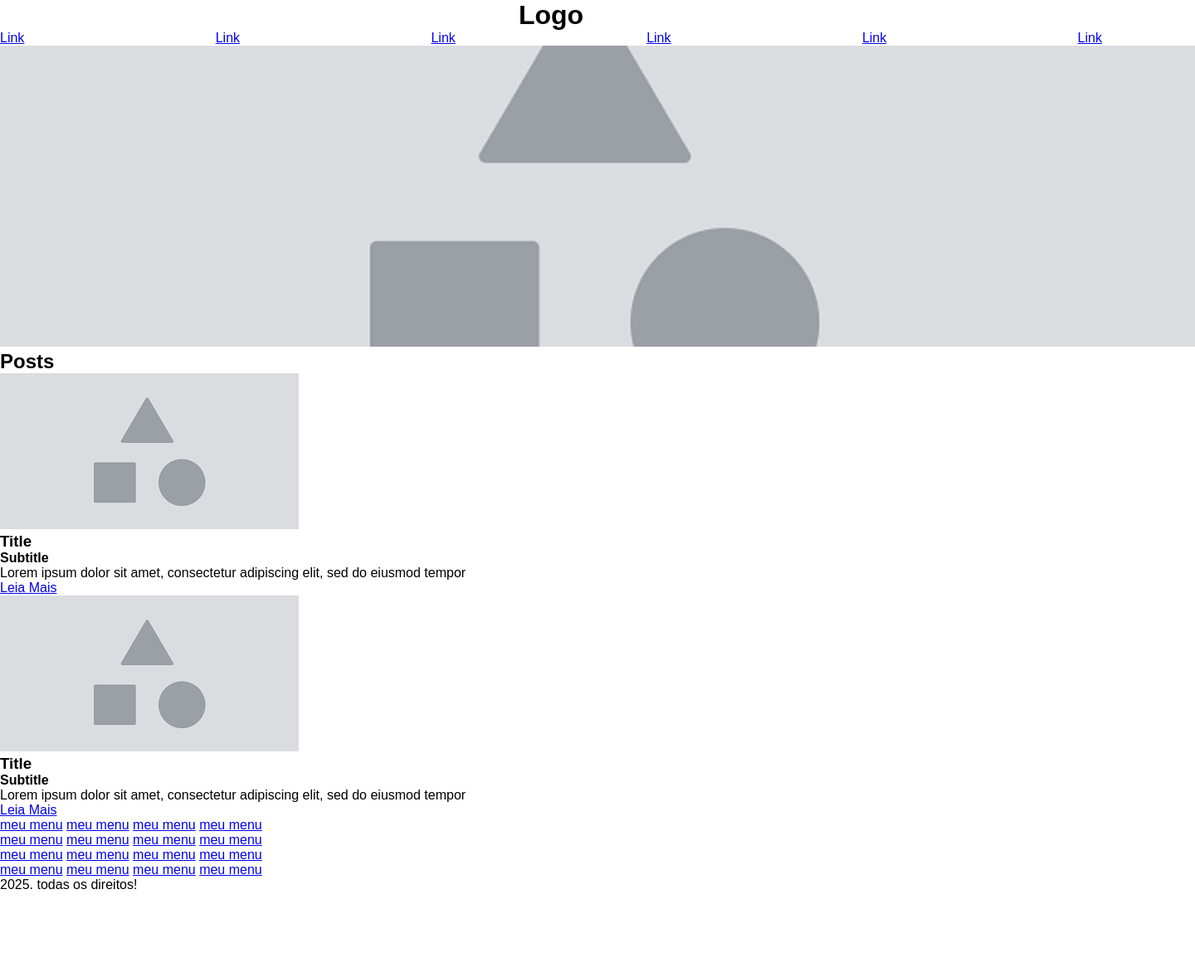
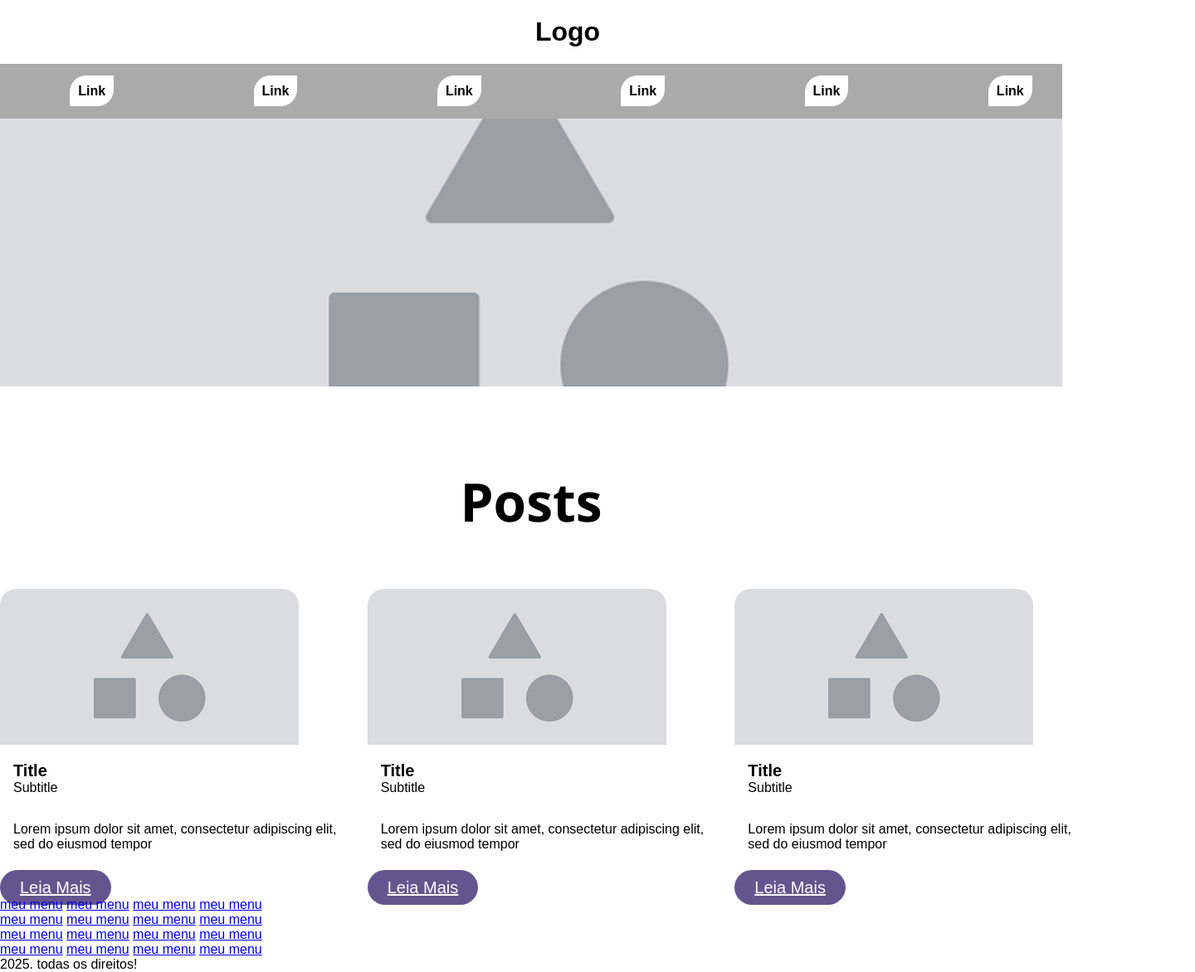
Before and after one commit to malubeat/Aulas-CSS--senai, a plain HTML site: page wireframe/index.html in a window 1280 px wide. Shown: the whole page at 83% size, 1440 px wide, since content can reach past the window. Before the commit the page ends 1076 px from the top, so only its background shows below. Drawn offline with nearby package versions, Linux system fonts and the light colour scheme.

Commit message:
formatação do wireframe

```diff
--- a/wireframe/css/styles.css
+++ b/wireframe/css/styles.css
@@ -8,14 +8,72 @@
     width: 1328px;
     margin: auto;
 }
+header{
+    padding: 20px;
+}
 /*  */
 h1{
     text-align: center;
 }
 /* nav */
-
+nav{
+    background: #aaa;
+    padding: 24px 0;
+}
 nav ul{
     list-style: none;
     display: flex;
+    justify-content: space-around;
+}
+nav ul li a{
+    color: black;
+    font-weight:600;
+    font-size: 25 px;
+    text-decoration: none;
+    background: #fff;
+    padding: 10px;
+    transition: all ease-in-out 0.3s;
+    border-radius: 20px 0;
+}
+nav ul li a:hover{
+    background: #000 no-repeat top;
+    color: #fff;
+    border-radius: 0 20px;
+}
+/* banner */
+#banner img{
+    width: 100%;
+}
+/* posts */
+.posts h2{
+    text-align: center;
+    margin: 91px 0 62px;
+    font-size: 64px;
+    font-family: "Open Sans", sans-serif;
+
+}
+.posts .container{
+    display: flex;
     justify-content: space-between;
 }
+.posts img{
+    border-radius:20px 20px 0 0;
+}
+.posts h3{
+    font-size: 20px;
+    margin: 16px 16px 0;
+}
+.posts h4{
+    margin-left: 16px;
+    font-weight: normal;
+}
+.posts p{
+    margin: 32px 16px;
+}
+.posts a{
+    background: #65558f;
+    color: #fff;
+    padding: 10PX 24px;
+    border-radius: 100px;
+    font-size: 20px;
+}
--- a/wireframe/index.html
+++ b/wireframe/index.html
@@ -1,14 +1,20 @@
 <!DOCTYPE html>
 <html lang="pt-br">
+
 <head>
     <meta charset="UTF-8">
     <meta name="viewport" content="width=device-width, initial-scale=1.0">
     <title>wireframe</title>
     <link rel="stylesheet" href="css/styles.css">
+
+    <link rel="preconnect" href="https://fonts.googleapis.com">
+    <link rel="preconnect" href="https://fonts.gstatic.com" crossorigin>
+    <link href="https://fonts.googleapis.com/css2?family=Open+Sans:ital,wght@0,300..800;1,300..800&display=swap"
+        rel="stylesheet">
 </head>
 <body>
+    <header>
 
-    <header>
         <div class="container">
             <h1>Logo</h1>
         </div>
@@ -26,11 +32,24 @@
         </div>
     </nav>
     <main>
-         <section id="banner"></section>
+        <section id="banner">
             <img src="imagem/Media.jpg" alt="banner principal">
+        </section>
         <section class="posts">
             <h2>Posts</h2>
-            <div class="container"></div>
+            <div class="container">
+            <!-- inicio:card -->
+            <div class="card">
+
+
+                <img src="imagem/image-post.jpg" alt="imagem do post">
+                <h3>Title</h3>
+                <h4>Subtitle</h4>
+                <p>Lorem ipsum dolor sit amet, consectetur adipiscing elit, sed do eiusmod tempor</p>
+                <a href="#">Leia Mais</a>
+            </div>
+            <!-- fim:card-->
+
             <!-- inicio:card -->
             <div class="card">
 
@@ -52,6 +71,9 @@
                 <a href="#">Leia Mais</a>
             </div>
             <!-- fim:card-->
+
+        </div>
+
         </section>
     </main>
     <footer>
@@ -94,4 +116,5 @@
         <p>2025. todas os direitos!</p>
     </div>
 </body>
+
 </html>
```
Lines whose indentation alone changed are shown as unchanged.
